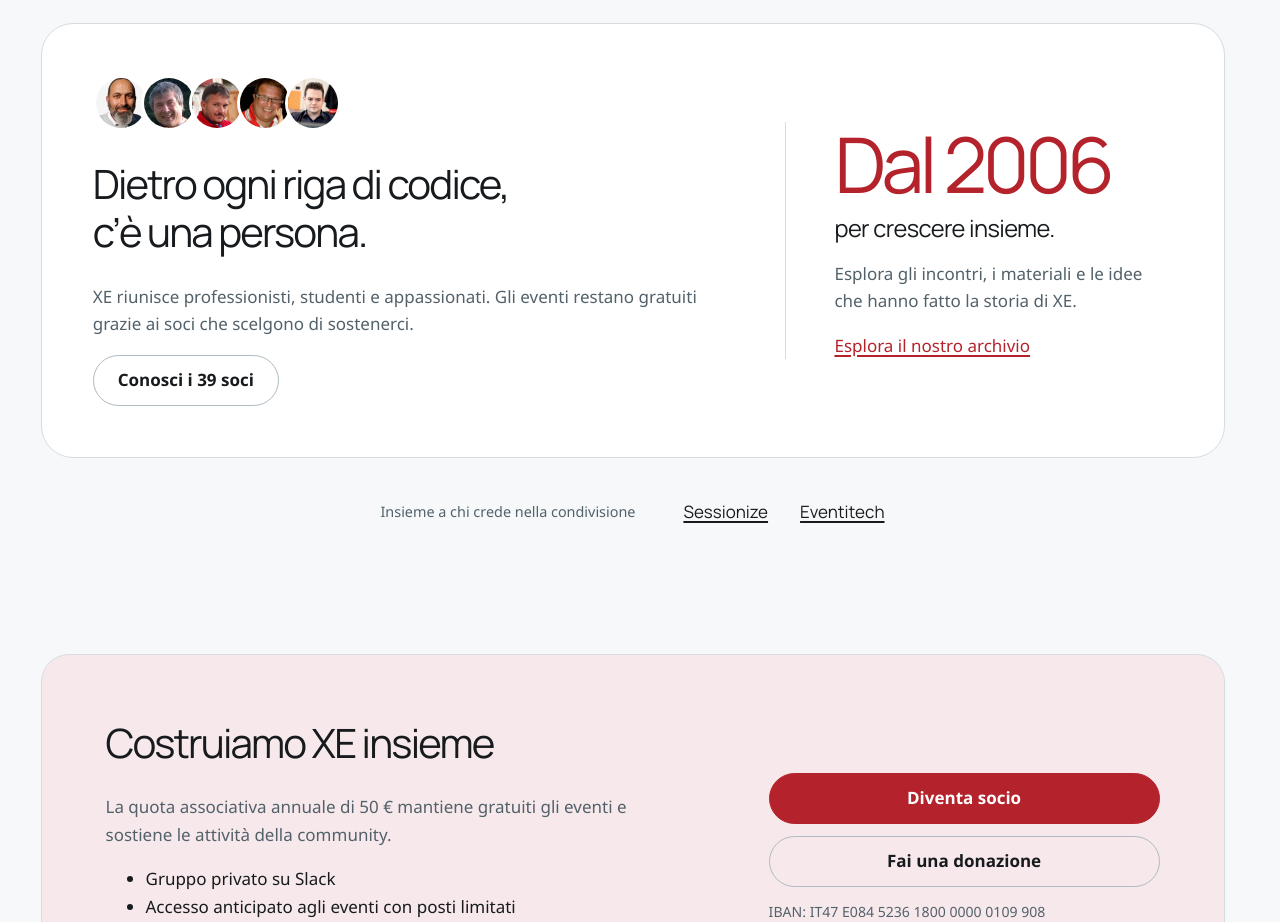
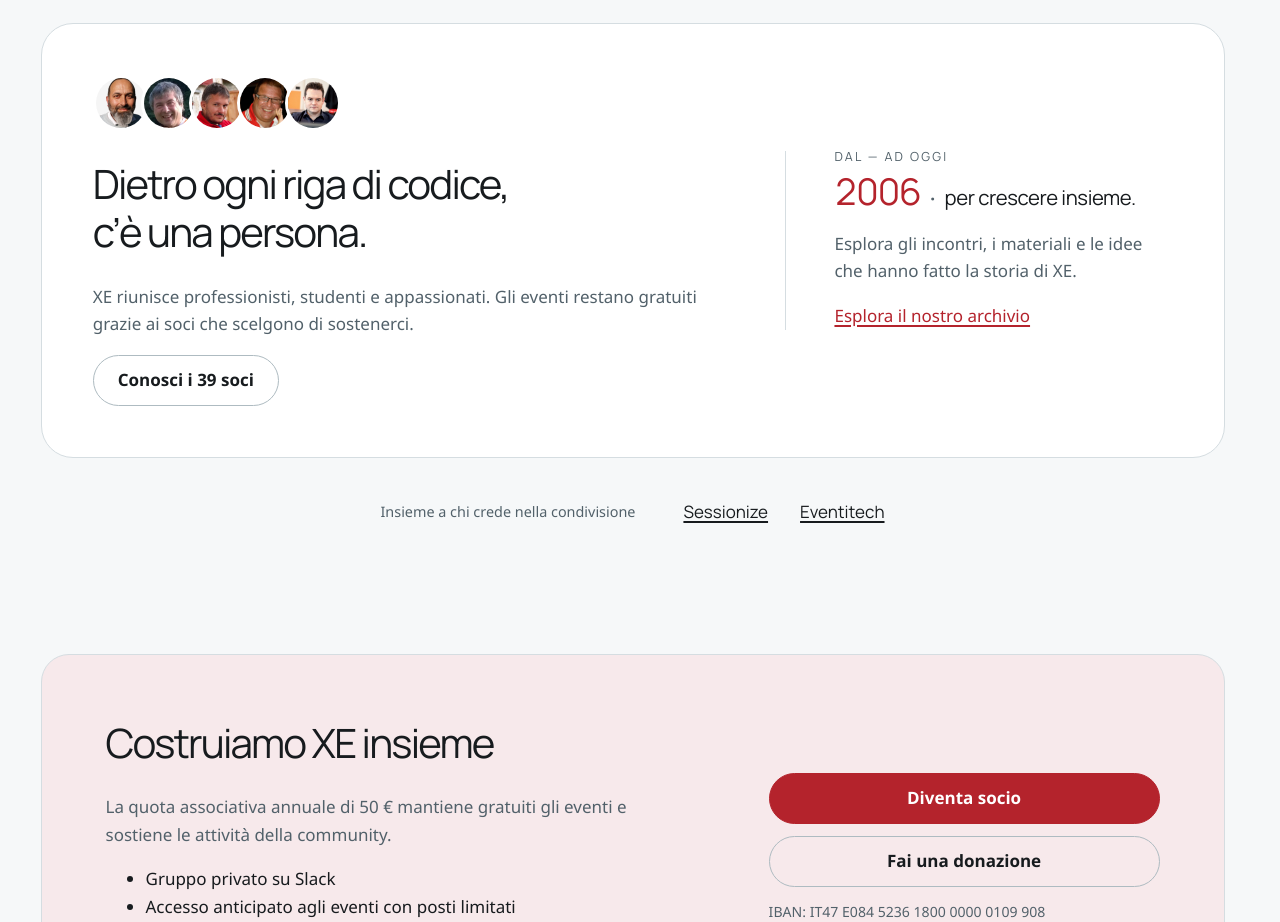
Before and after one commit to Puppo/xe-website, an Astro site: page / in a window 1280 px wide. Shown: the part 1700-2622 px from the top of the page. Built offline with nearby package versions, Linux system fonts and the light colour scheme; Astro itself is replaced by a stand-in of ours; a web font is replaced by a local one.

Commit message:
fix(home): split the Dal 2006 stat into an eyebrow + line (#20)

```diff
--- a/src/pages/index.astro
+++ b/src/pages/index.astro
@@ -71,8 +71,12 @@ const events = (await getCollection('events', ({ data }) => !data.draft)).sort(s
         <a class="button button-secondary" href={withBase('/soci/')}>Conosci i {people.length} soci</a>
       </div>
       <div class="community-history">
-        <p class="history-number">Dal 2006</p>
-        <h3>per crescere insieme.</h3>
+        <p class="history-eyebrow">Dal &mdash; ad oggi</p>
+        <p class="history-line">
+          <span class="history-year">2006</span>
+          <span class="history-dot" aria-hidden="true">&middot;</span>
+          <span class="history-action">per crescere insieme.</span>
+        </p>
         <p>Esplora gli incontri, i materiali e le idee che hanno fatto la storia di XE.</p>
         <a href={withBase('/eventi/')}>Esplora il nostro archivio</a>
       </div>
--- a/src/styles/global.css
+++ b/src/styles/global.css
@@ -1008,14 +1008,15 @@ p {
   font-size: 0.9rem;
 }
 .member-map-marker::before {
+  display: block;
   content: '';
   inline-size: 100%;
   block-size: 100%;
-  border: 0.2rem solid #fff;
+  border: 0.22rem solid #fff;
   border-radius: 50% 50% 50% 0;
   rotate: -45deg;
   background: var(--signal);
-  box-shadow: 0 0.2rem 0.5rem rgb(0 0 0 / 35%);
+  box-shadow: 0 0.25rem 0.6rem rgb(0 0 0 / 35%);
 }
 .leaflet-control-attribution {
   color: #222;
@@ -1051,7 +1052,7 @@ p {
   border: 1px solid var(--line-soft);
 }
 .community-message > p,
-.community-history > p:not(.history-number) {
+.community-history > p:not(.history-eyebrow, .history-line) {
   color: var(--muted);
 }
 .community-faces {
@@ -1072,13 +1073,40 @@ p {
   border-inline-start: 1px solid var(--line-soft);
   padding-inline-start: 3rem;
 }
-.history-number {
-  margin: 0 0 0.5rem;
+.history-eyebrow {
+  margin: 0 0 0.6rem;
   font:
-    600 clamp(3.5rem, 6vw, 5rem)/1.1 'Manrope',
+    700 0.78rem/1 'Manrope',
     sans-serif;
-  letter-spacing: -0.06em;
+  letter-spacing: 0.18em;
+  text-transform: uppercase;
+  color: var(--muted);
+}
+.history-line {
+  display: flex;
+  flex-wrap: wrap;
+  align-items: baseline;
+  gap: 0.4rem 0.6rem;
+  margin: 0 0 0.7rem;
+}
+.history-year {
+  font:
+    700 clamp(1.8rem, 1.4rem + 1.4vw, 2.3rem)/1 'Manrope',
+    sans-serif;
+  letter-spacing: -0.035em;
   color: var(--red);
+  font-variant-numeric: tabular-nums;
+}
+.history-dot {
+  color: var(--muted);
+  font-weight: 700;
+}
+.history-action {
+  font:
+    700 clamp(1.05rem, 0.95rem + 0.4vw, 1.3rem)/1.2 'Manrope',
+    sans-serif;
+  letter-spacing: -0.02em;
+  color: var(--ink);
 }
 .sponsor-strip {
   display: flex;
```
Also changed, not shown: src/components/CommunityMap.astro (+4 -8 lines), tests/e2e/site.spec.ts (+2 -2 lines).
